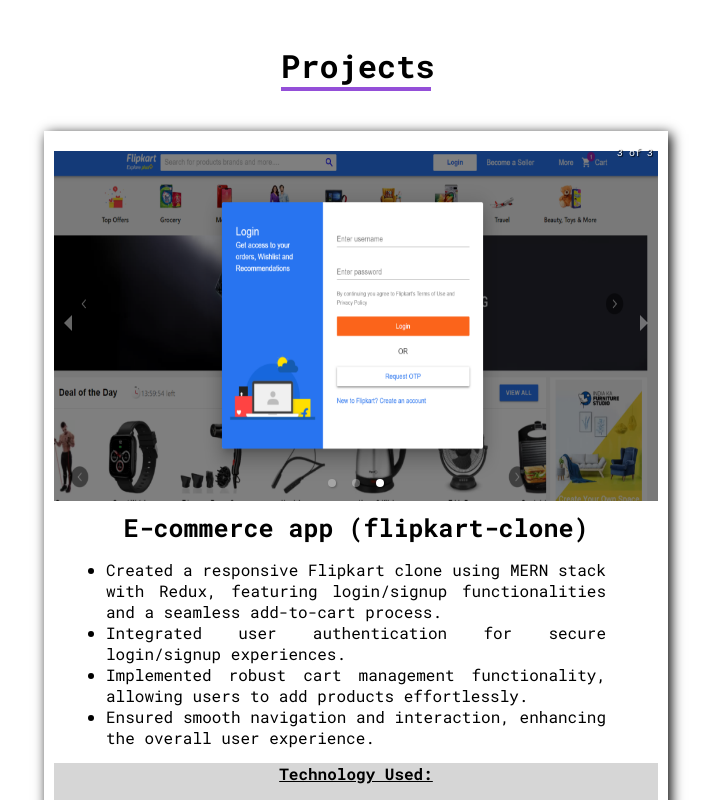
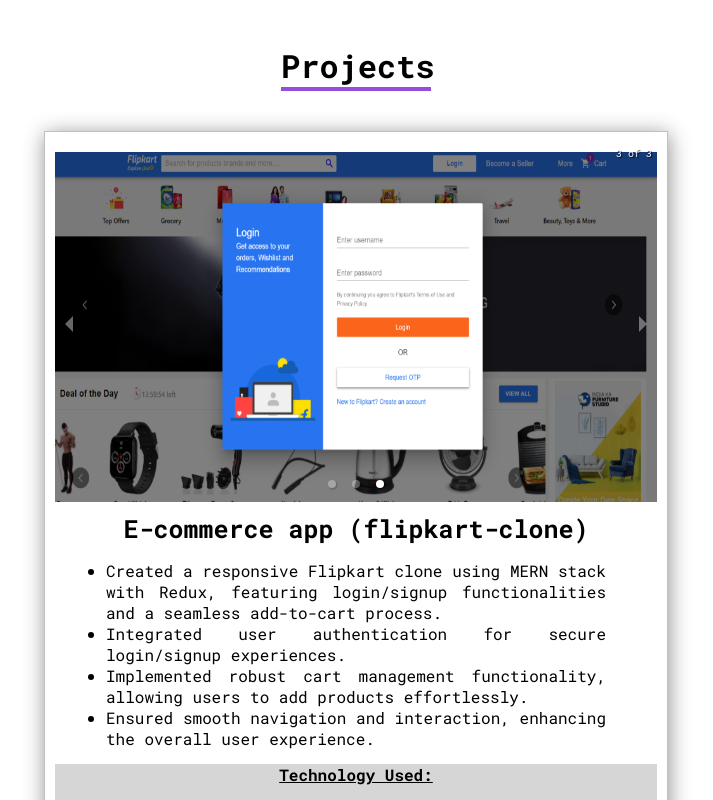
Before and after one commit to dushyant-sain2001/portfolio, a React (Create React App) app: page / in a window 1280 px wide. Shown: the part 2720-3520 px from the top of the page, without its empty margins (284-997 px from the left). Built offline with nearby package versions, Linux system fonts and the light colour scheme; a web font is replaced by a local one.

Commit message:
Update project.css

```diff
--- a/src/components/projects/project.css
+++ b/src/components/projects/project.css
@@ -27,7 +27,8 @@
     border-bottom: 4px solid #944fd8;
 }
 .projectcontainer{
-    box-shadow: 3px 3px 12px #000000;
+    border: 1px solid #c0c0c0;
+    box-shadow: 1px 3px 20px #909090;
     text-align: center;
     background-color: rgb(255, 255, 255);
     color: rgb(0, 0, 0);
```
